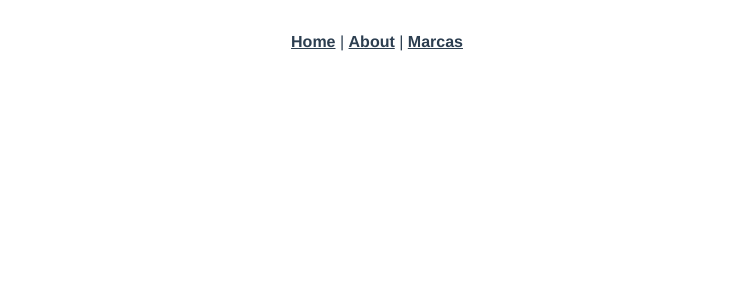
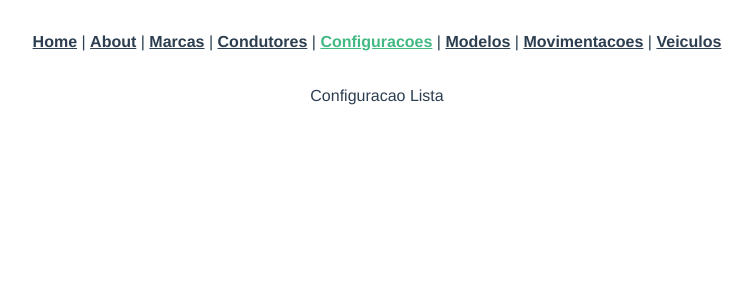
Before and after one commit to LuisEduardoRodriguezRomero/EstacionamentoFront, a Vue app: page /listar-configuracoes in a window 1280 px wide. Shown: the top 300 px of the page, without its empty margins (263-1016 px from the left). Built offline with nearby package versions, Linux system fonts and the light colour scheme.

Commit message:
Adicionando links router

```diff
--- a/package.json
+++ b/package.json
@@ -10,7 +10,7 @@
     "axios": "^1.4.0",
     "bootstrap": "^5.3.0",
     "core-js": "^3.8.3",
-    "vue": "^3.2.13",
+    "vue": "^3.3.4",
     "vue-router": "^4.0.3"
   },
   "devDependencies": {
--- a/src/App.vue
+++ b/src/App.vue
@@ -2,7 +2,12 @@
   <nav>
     <router-link to="/">Home</router-link> |
     <router-link to="/about">About</router-link> |
-    <router-link to="/listar-marca">Marcas</router-link>
+    <router-link to="/listar-marcas">Marcas</router-link> |
+    <router-link to="/listar-condutores">Condutores</router-link> |
+    <router-link to="/listar-configuracoes">Configuracoes</router-link>  |
+    <router-link to="/listar-modelos">Modelos</router-link>  |
+    <router-link to="/listar-movimentacoes">Movimentacoes</router-link>  |
+    <router-link to ="/listar-veiculos">Veiculos</router-link>
   </nav>
   <router-view/>
 </template>
--- a/src/router/index.ts
+++ b/src/router/index.ts
@@ -17,13 +17,41 @@ const routes: Array<RouteRecordRaw> = [
   }
   ,
   {
-    path: '/listar-marca',
-    name: 'listar-marca',
-    // route level code-splitting
-    // this generates a separate chunk (about.[hash].js) for this route
-    // which is lazy-loaded when the route is visited.
-    component: () => import(/* webpackChunkName: "about" */ '../views/marca/MarcaLisstaView.vue')
+    path: '/listar-marcas',
+    name: 'listar-marcas',
+    component: () => import( '../views/Marca/MarcaListaView.vue')
   }
+  ,
+  {
+    path:'/listar-condutores',
+    name:'listar-condutores',
+    component:() => import('../views/Condutor/CondutorListaView.vue')
+  }
+  ,
+  {
+    path:'/listar-configuracoes',
+    name:'listar-configuracoes',
+    component:() => import('../views/Configuracao/ConfiguracaoListaView.vue')
+  }
+  ,
+  {
+    path:'/listar-modelos',
+    name:'listar-modelos',
+    component:() => import('../views/Modelo/ModeloListaView.vue')
+  }
+  ,
+  {
+    path:'/listar-movimentacoes',
+    name:'listar-movimentacoes',
+    component:() => import('../views/Movimentacao/MovimentacaoListaView.vue')
+  }
+  ,
+  {
+    path:'/listar-veiculos',
+    name:'listar-veiculos',
+    component:() => import('../views/Veiculo/VeiculoListaView.vue')
+  }
+
 ]
 
 const router = createRouter({
--- /dev/null
+++ b/src/views/Condutor/CondutorListaView.vue
@@ -0,0 +1,11 @@
+<script lang="ts">
+
+</script>
+
+<template>
+    <div> Condutor Lista</div>
+</template>
+
+<style scoped>
+
+</style>
--- /dev/null
+++ b/src/views/Configuracao/ConfiguracaoListaView.vue
@@ -0,0 +1,12 @@
+<script lang="ts">
+
+</script>
+
+<template>
+      <div> Configuracao Lista</div>
+
+</template>
+
+<style scoped>
+
+</style>
--- /dev/null
+++ b/src/views/Modelo/ModeloListaView.vue
@@ -0,0 +1,12 @@
+<script lang="ts">
+
+</script>
+
+<template>
+        <div> Modelo Lista</div>
+
+</template>
+
+<style scoped>
+
+</style>
--- /dev/null
+++ b/src/views/Movimentacao/MovimentacaoListaView.vue
@@ -0,0 +1,12 @@
+<script lang="ts">
+
+</script>
+
+<template>
+       <div> Movimentacao Lista</div>
+
+</template>
+
+<style scoped>
+
+</style>
--- /dev/null
+++ b/src/views/Veiculo/VeiculoListaView.vue
@@ -0,0 +1,12 @@
+<script lang="ts">
+
+</script>
+
+<template>
+       <div> Veiculo Lista</div>
+
+</template>
+
+<style scoped>
+
+</style>
```
Also changed, not shown: src/views/Marca/MarcaListaView.vue (renamed from src/views/marca/MarcaLisstaView.vue), 1 other file (tests, documents, lock files or other folders).
